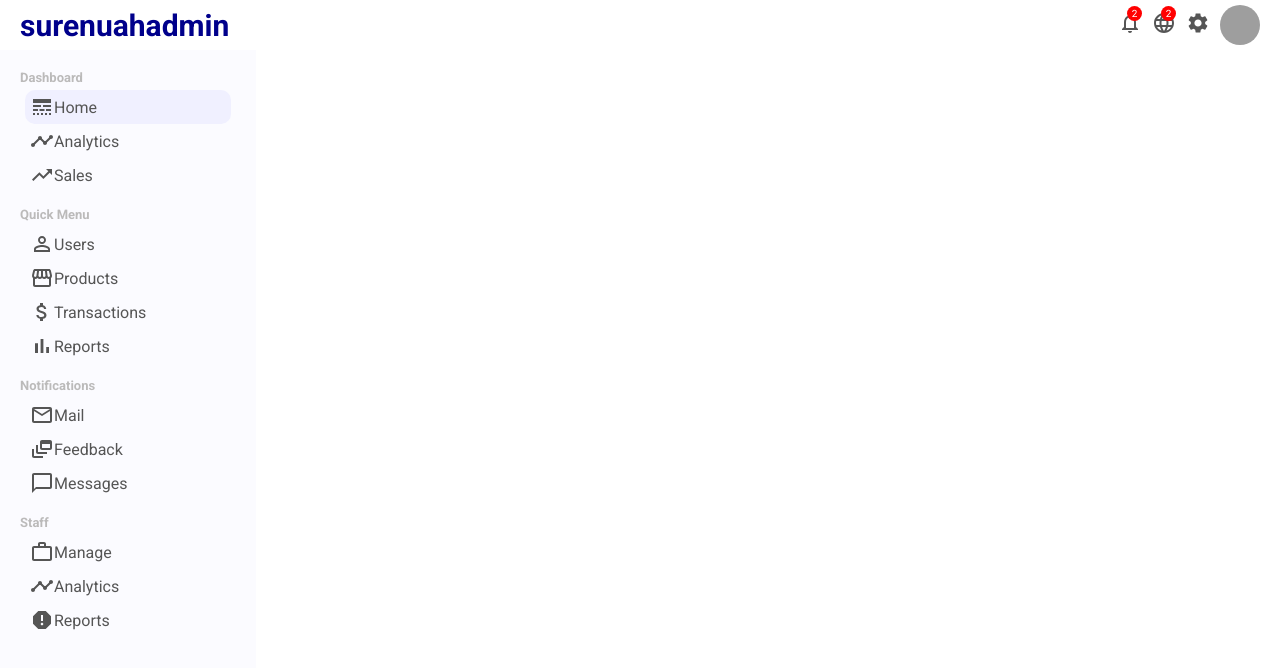
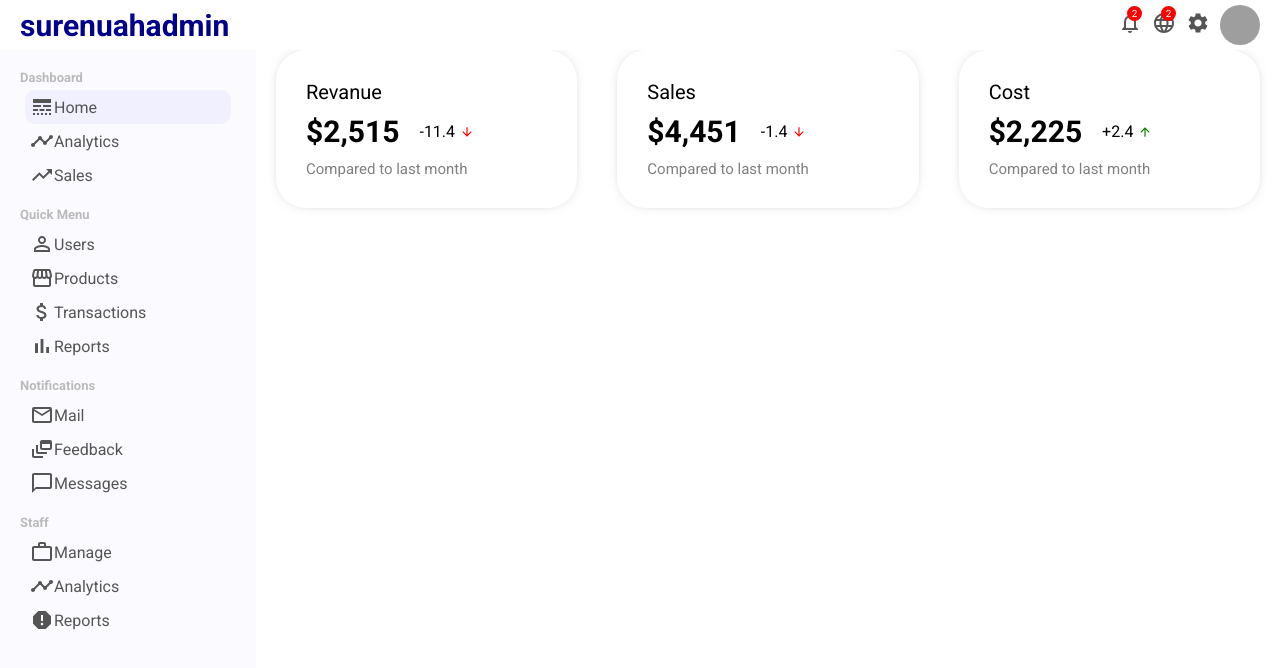
Before and after one commit to Surenuah/admin-dashboard, a React (Create React App) app: page / in a window 1280 px wide. Shown: the top 668 px of the page. Built offline with nearby package versions, Linux system fonts and the light colour scheme; grey boxes are pictures that could not be loaded.

Commit message:
Adding featured component

```diff
--- /dev/null
+++ b/src/components/FeaturedInfo/FeaturedInfo.jsx
@@ -0,0 +1,41 @@
+import './featuredInfo.scss';
+import {ArrowDownward, ArrowUpward} from "@material-ui/icons";
+
+function FeaturedInfo() {
+    return (
+        <div className='featured'>
+            <div className='featured-item'>
+                <span className="featured-title">Revanue</span>
+                <div className='featured-money-container'>
+                    <span className="featured-money">$2,515</span>
+                    <span className="featured-money-rate">
+                        -11.4 <ArrowDownward className='featured-icon negative'/>
+                    </span>
+                </div>
+                <span className="featured-sub">Compared to last month</span>
+            </div>
+            <div className="featured-item">
+                <span className="featured-title">Sales</span>
+                <div className="featured-money-container">
+                    <span className="featured-money">$4,451</span>
+                    <span className="featured-money-rate">
+                        -1.4 <ArrowDownward className='featured-icon negative'/>
+                    </span>
+                </div>
+                <span className="featured-sub">Compared to last month</span>
+            </div>
+            <div className='featured-item'>
+                <span className="featured-title">Cost</span>
+                <div className="featured-money-container">
+                    <span className="featured-money">$2,225</span>
+                    <span className="featured-money-rate">
+                        +2.4 <ArrowUpward className='featured-icon'/>
+                    </span>
+                </div>
+                <span className="featured-sub">Compared to last month</span>
+            </div>
+        </div>
+    )
+}
+
+export default FeaturedInfo;
--- /dev/null
+++ b/src/components/FeaturedInfo/featuredInfo.scss
@@ -0,0 +1,51 @@
+.featured {
+  width: 100%;
+  display: flex;
+  justify-content: space-between;
+
+  .featured-item {
+    flex: 1;
+    margin: 0 20px;
+    padding: 30px;
+    border-radius: 30px;
+    cursor: pointer;
+    -webkit-box-shadow: 0 0 15px -10px rgba(0, 0, 0, 0.75);
+    box-shadow: 0 0 15px -10px rgba(0, 0, 0, 0.75);
+
+    .featured-title {
+      font-size: 20px;
+    }
+
+    .featured-money-container {
+      margin: 10px 0;
+      display: flex;
+      align-items: center;
+
+      .featured-money {
+        font-size: 30px;
+        font-weight: 600;
+      }
+
+      .featured-money-rate {
+        display: flex;
+        align-items: center;
+        margin-left: 20px;
+
+        .featured-icon {
+          font-size: 14px;
+          margin-left: 5px;
+          color: green;
+
+          &.negative {
+            color: red;
+          }
+        }
+      }
+    }
+
+    .featured-sub {
+      font-size: 15px;
+      color: gray;
+    }
+  }
+}
--- a/src/pages/Home/Home.jsx
+++ b/src/pages/Home/Home.jsx
@@ -1,9 +1,10 @@
 import './home.scss';
+import FeaturedInfo from "../../components/FeaturedInfo/FeaturedInfo";
 
 function Home() {
     return (
         <div className='home'>
-
+            <FeaturedInfo />
         </div>
     )
 }
```
Also changed, not shown: src/components/Chart/Chart.jsx (added), src/components/Chart/chart.scss (added).
